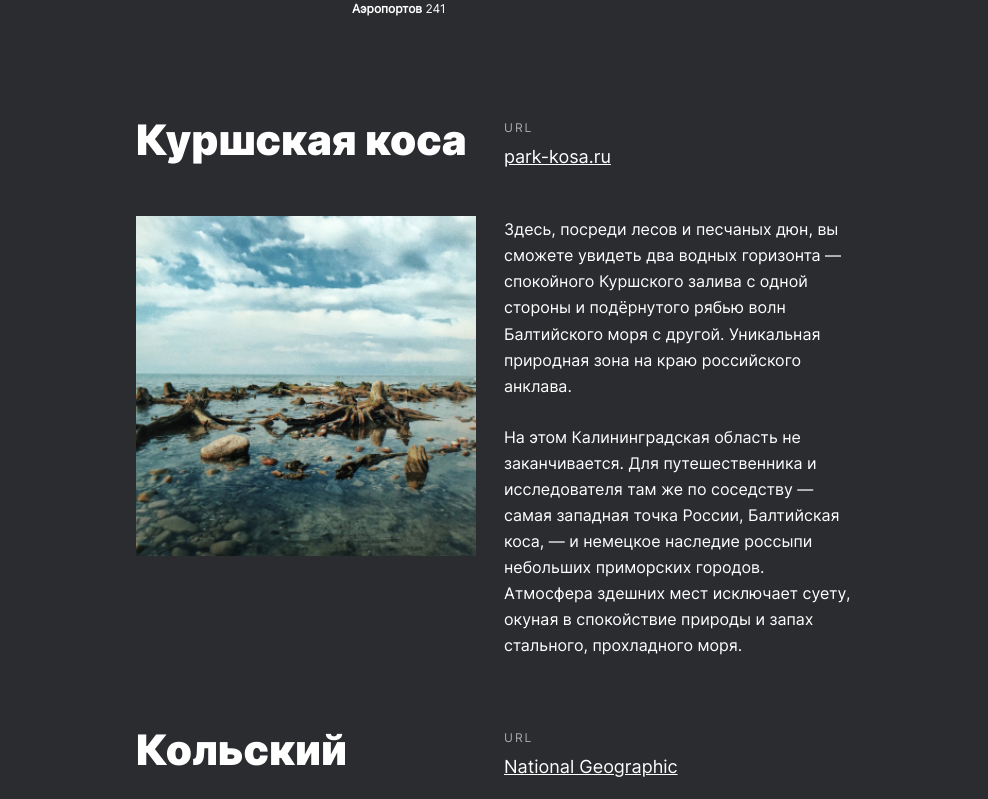
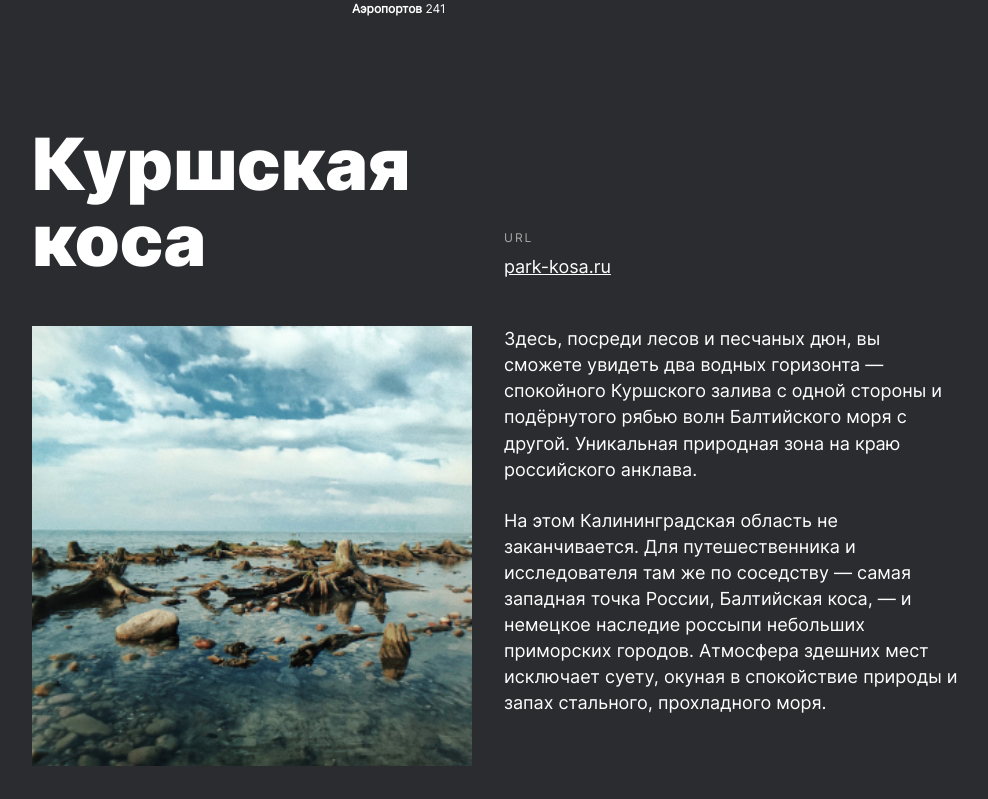
Before and after one commit to totfront/somewhere-travel, a React (Create React App) app: page / in a window 1280 px wide. Shown: the part 1941-2740 px from the top of the page, without its empty margins (144-1132 px from the left). Built offline with nearby package versions, Linux system fonts and the light colour scheme.

Commit message:
feat: finished place for 1024px

```diff
--- a/src/components/Place/Place.module.css
+++ b/src/components/Place/Place.module.css
@@ -91,3 +91,57 @@
         max-width: none;
     }
 }
+
+@media (min-width: 1024px) {
+
+    .wrapper {
+        margin-top: 88px;
+    }
+
+    .article {
+        max-width: 928px;
+        margin: 92px auto;
+    }
+
+    .articleHeader {
+        display: flex;
+        justify-content:space-between;
+        margin-bottom: 48px;
+    }
+
+    .title {
+        font-family: "InterBlack";
+        line-height: 76px;
+        max-width: 440px;
+        font-size: 72px;
+    }
+
+    .subtitle {
+        align-self: flex-end;
+        min-width: 456px;
+        margin: 0;
+
+    }
+    .articleContent {
+        display: flex;
+        width: 100%;
+        justify-content: space-between;
+    }
+
+    .img {
+        max-height: 440px;
+        max-width: 440px;
+        margin: 0;
+    }
+
+    .paragraphs {
+        width: 456px;
+    }
+
+    .paragraph {
+        font-size: 18px;
+        margin-left: 0;
+        margin-right: 0;
+        max-width: none;
+    }
+}
```
